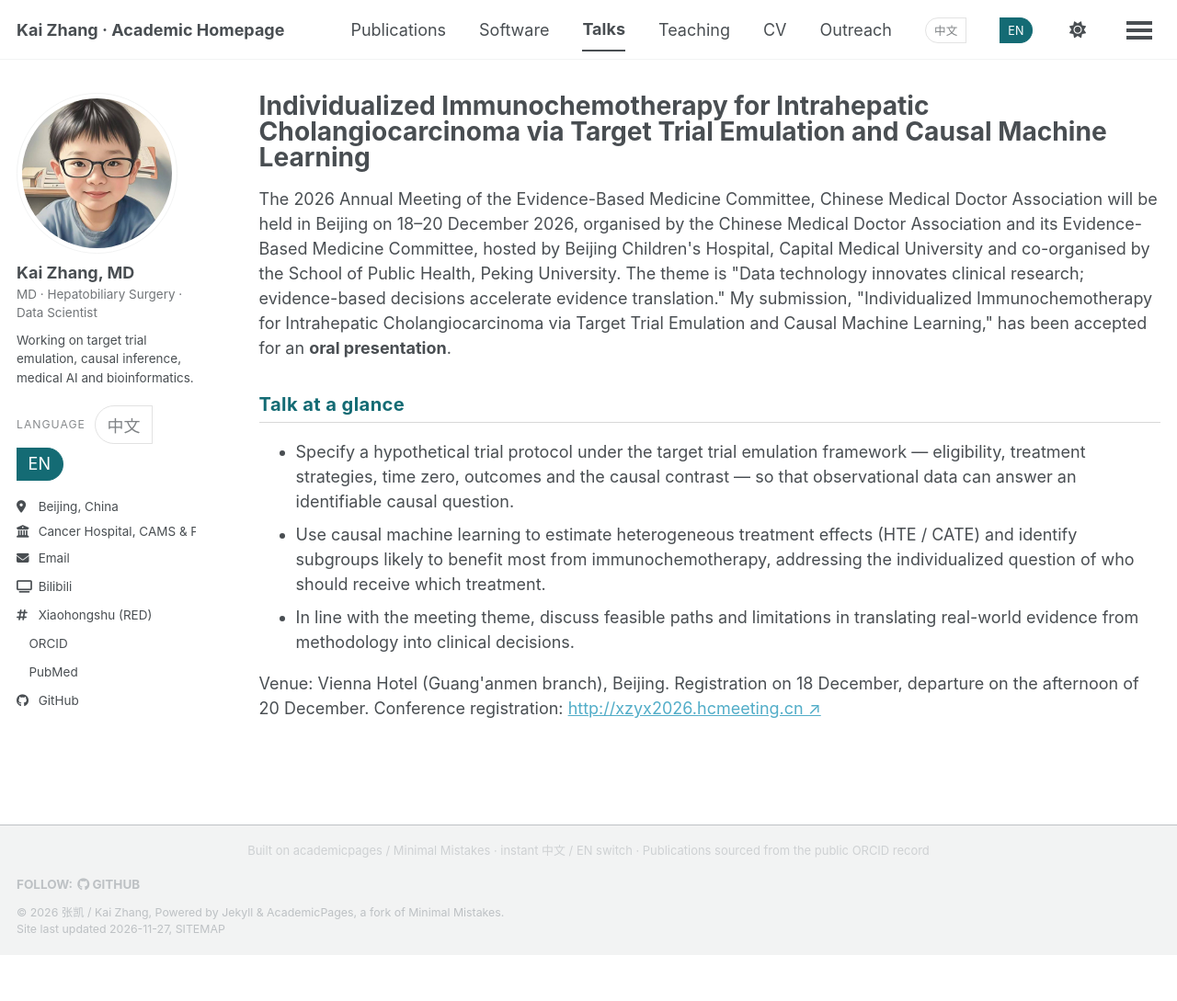
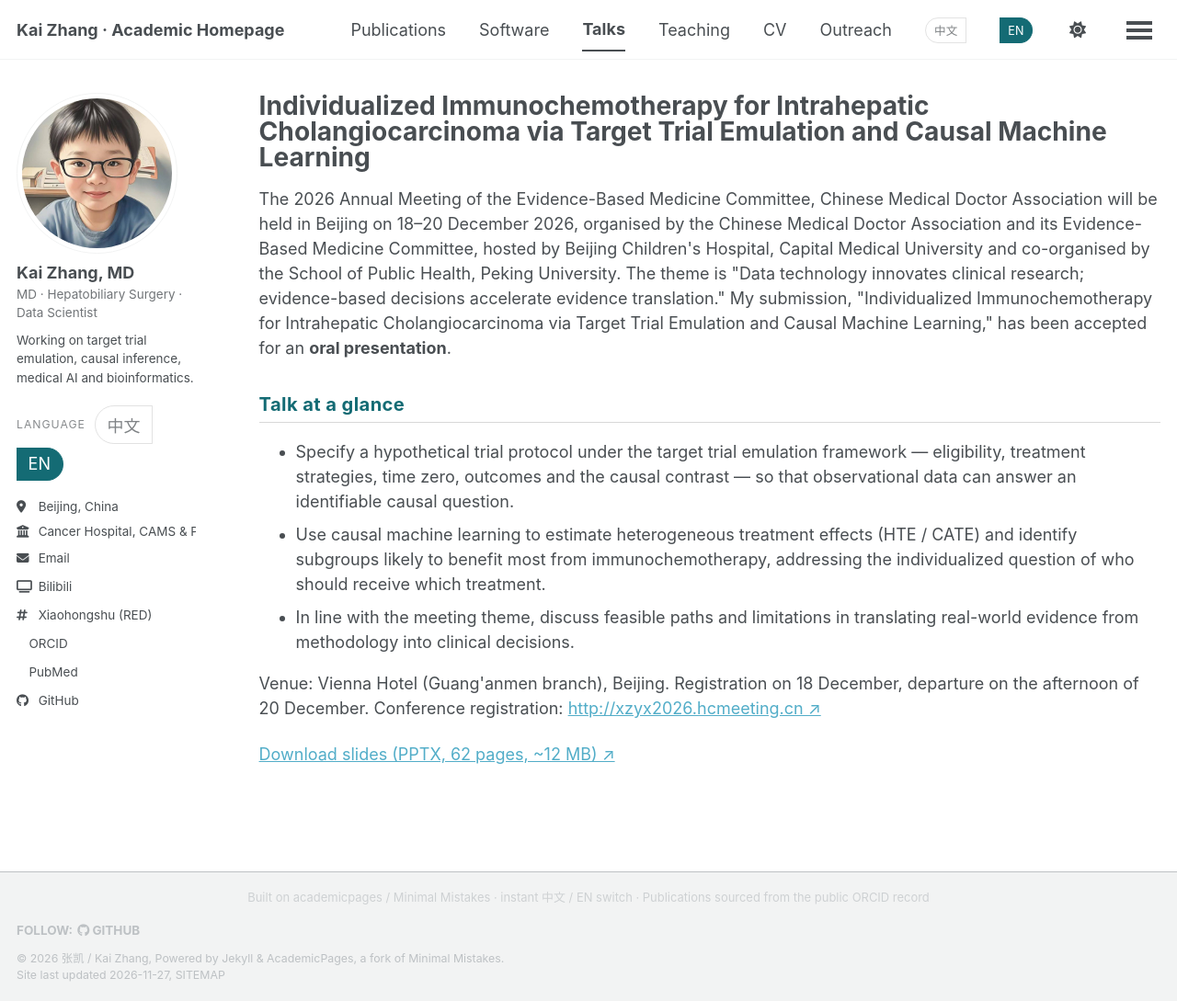
Before and after one commit to zhangkaicr/zhangkaicr.github.io, a Jekyll site: the page built from _talks/2026-12-18-cmda-ebm.md, in a window 1280 px wide and 1089 px high. Shown: the whole window at 92% size. Built offline with Jekyll 4.4.1, drawn with Linux system fonts in a browser that asks for light colours; a script bundle is joined from its source files by our own code; a style sheet for code colours, icons or effects is not loaded.

Commit message:
Upload iCCA immunochemotherapy slides for CMDA EBM talk

```diff
--- a/_talks/2026-12-18-cmda-ebm.md
+++ b/_talks/2026-12-18-cmda-ebm.md
@@ -9,6 +9,10 @@ venue_zh: "中国医师协会 2026 年循证医学专业委员会年会 · 北
 venue_en: "2026 Annual Meeting of the Evidence-Based Medicine Committee, Chinese Medical Doctor Association · Beijing · 18–20 Dec 2026 · oral presentation"
 location_zh: "北京"
 location_en: "Beijing, China"
+slidesurl: "/files/KaiZhang-iCCA-Immunochemotherapy-2026.pptx"
+slides_note: true
+slides_note_zh: "62 页讲义"
+slides_note_en: "62 slides"
 summary_zh: "投稿《基于目标试验模拟与因果机器学习的肝内胆管癌免疫化疗个体化策略》被大会录用，交流形式为现场演讲。报告以目标试验模拟的协议化设计界定可识别的因果问题，再用因果机器学习估计异质性处理效应，探索肝内胆管癌免疫化疗的个体化策略与获益人群。"
 summary_en: "The paper 'Individualized Immunochemotherapy for Intrahepatic Cholangiocarcinoma via Target Trial Emulation and Causal Machine Learning' was accepted for an oral presentation. The talk defines an identifiable causal question through a protocolised target trial and then uses causal machine learning to estimate heterogeneous treatment effects, exploring individualized immunochemotherapy strategies and benefit subgroups in iCCA."
 author_profile: true
@@ -23,6 +27,7 @@ author_profile: true
 <li>结合循证医学年会的主题，讨论真实世界证据从方法学到临床决策转化的可行路径与局限。</li>
 </ul>
 <p>会议地点：北京市维也纳酒店广安门店；报到 12 月 18 日，离会 12 月 20 日下午。会议注册：<a href="http://xzyx2026.hcmeeting.cn" target="_blank" rel="noopener noreferrer">http://xzyx2026.hcmeeting.cn ↗</a></p>
+<p><a href="/files/KaiZhang-iCCA-Immunochemotherapy-2026.pptx" download>下载讲义 PPTX（62 页，约 12 MB）↗</a></p>
 </div>
 
 <div class="lang-en">
@@ -34,4 +39,5 @@ author_profile: true
 <li>In line with the meeting theme, discuss feasible paths and limitations in translating real-world evidence from methodology into clinical decisions.</li>
 </ul>
 <p>Venue: Vienna Hotel (Guang'anmen branch), Beijing. Registration on 18 December, departure on the afternoon of 20 December. Conference registration: <a href="http://xzyx2026.hcmeeting.cn" target="_blank" rel="noopener noreferrer">http://xzyx2026.hcmeeting.cn ↗</a></p>
+<p><a href="/files/KaiZhang-iCCA-Immunochemotherapy-2026.pptx" download>Download slides (PPTX, 62 pages, ~12 MB) ↗</a></p>
 </div>
```
Also changed, not shown: 1 other file.
